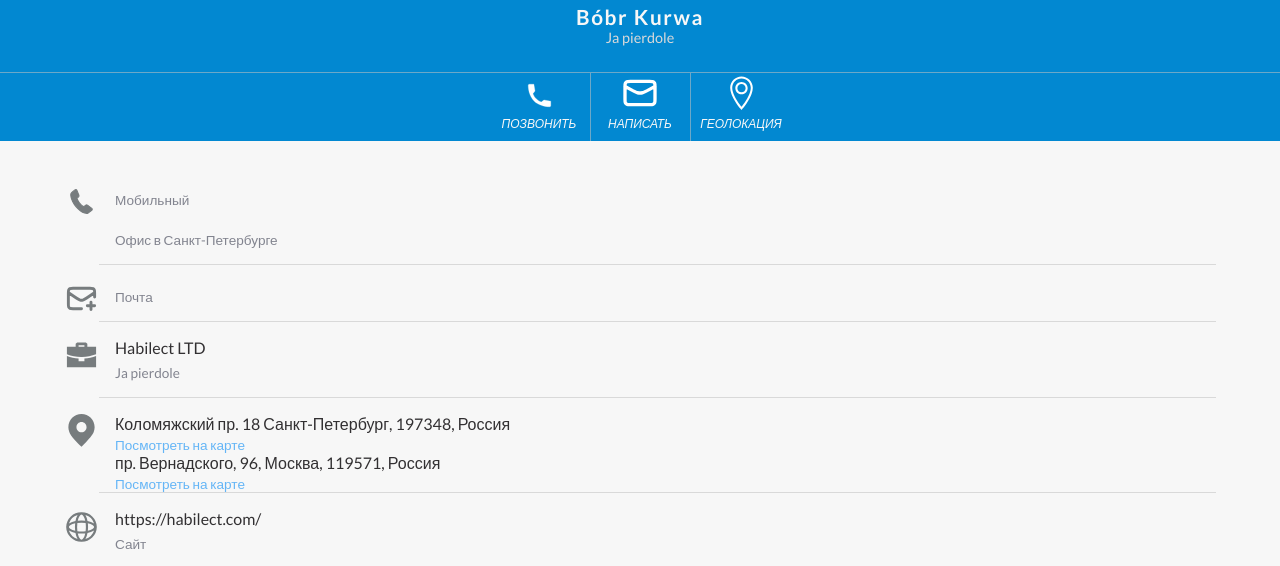
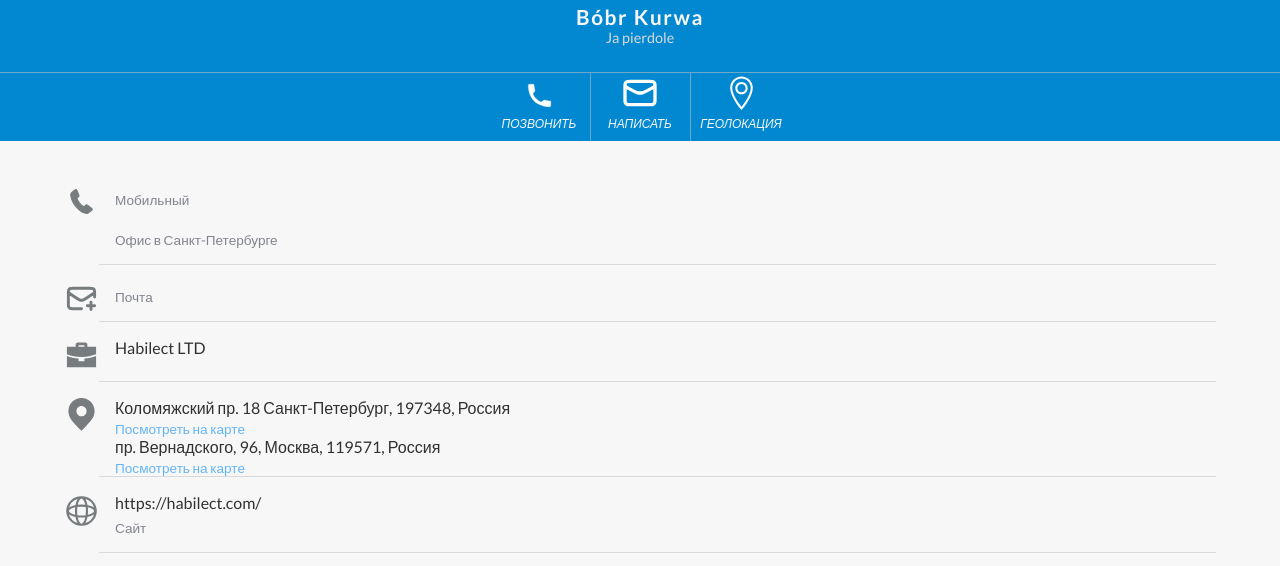
Before and after one commit to antipers/vCard, a plain HTML site: page index.html in a window 1280 px wide. Shown: the part 162-728 px from the top of the page. Drawn offline with Linux system fonts and the light colour scheme.

Commit message:
deleted title

```diff
--- a/index.html
+++ b/index.html
@@ -182,7 +182,7 @@
           </div>
           <div class="container_main_info_text">
             <div class="text">Habilect LTD</div>
-            <div class="type title_change">Ja pierdole</div>
+            <div class="type title_change"></div>
           </div>
         </div>
 
```
